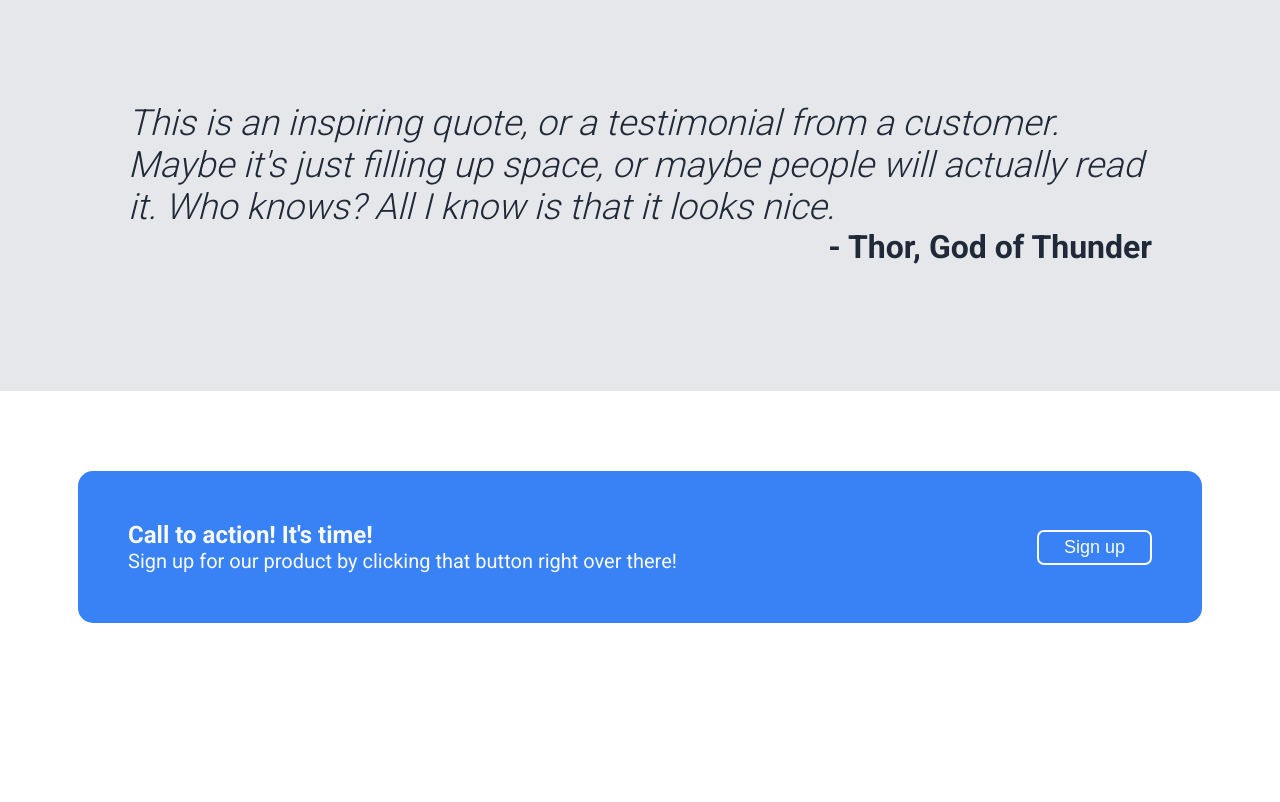
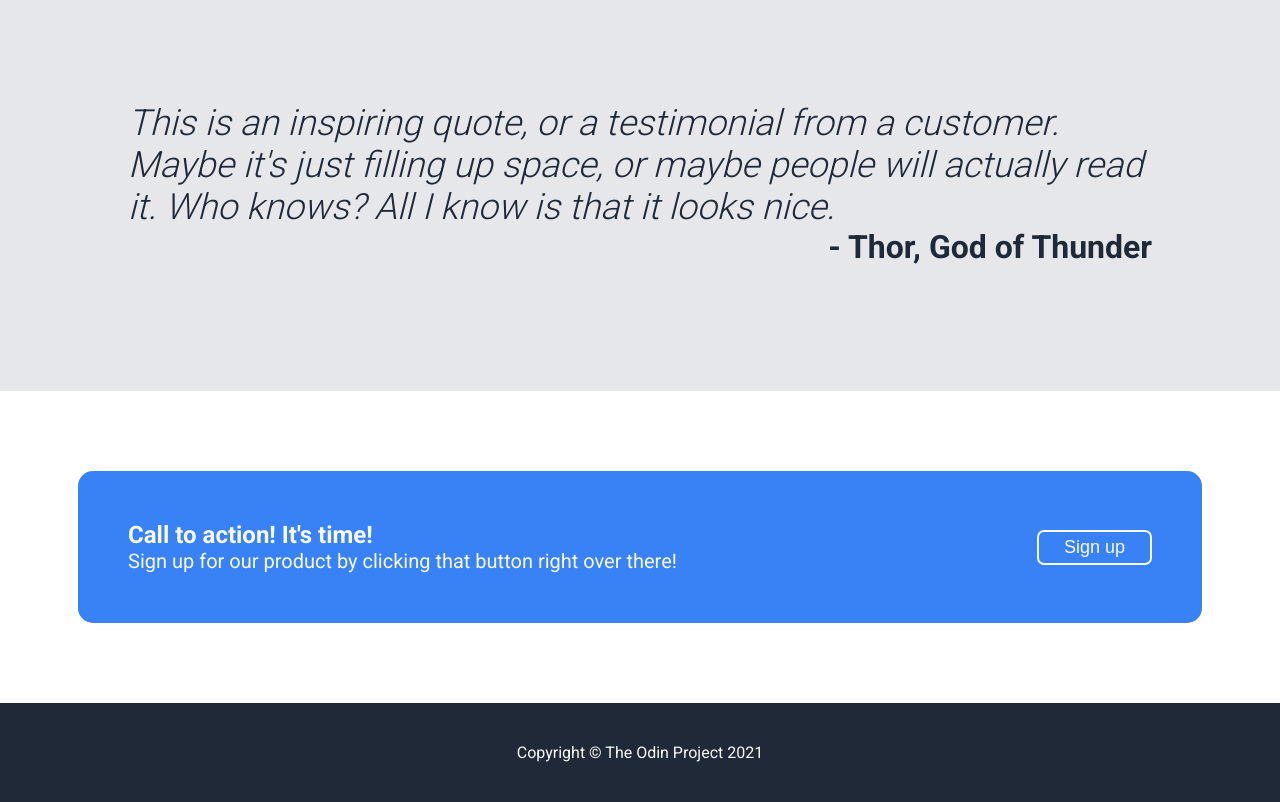
Before and after one commit to mylesazriel/top-landing-page, a plain HTML site: page index.html in a window 1280 px wide. Shown: the part 998-1800 px from the top of the page. Before the commit the page ends 1701 px from the top, so only its background shows below. Drawn offline with Linux system fonts and the light colour scheme.

Commit message:
FINISHED PROJECT
Bashed this out all today really, proud of myself.

Note to self: Use this as a template for when you finish TOP.

```diff
--- a/css/style.css
+++ b/css/style.css
@@ -188,3 +188,12 @@ h1 {
     border-radius: 7px;
     padding: 5px 25px;
 }
+
+/* Footer */
+footer {
+    background-color: #1F2937;
+    color: #F9FAF8;
+    display: flex;
+    justify-content: center;
+    padding: 40px;
+}
--- a/index.html
+++ b/index.html
@@ -106,6 +106,12 @@
                 Sign up
             </button>
         </div>
+    </div>
+
+    <!-- Footer -->
+    <footer>
+        Copyright © The Odin Project 2021
+    </footer>
 </body>
 
 </html>
```
